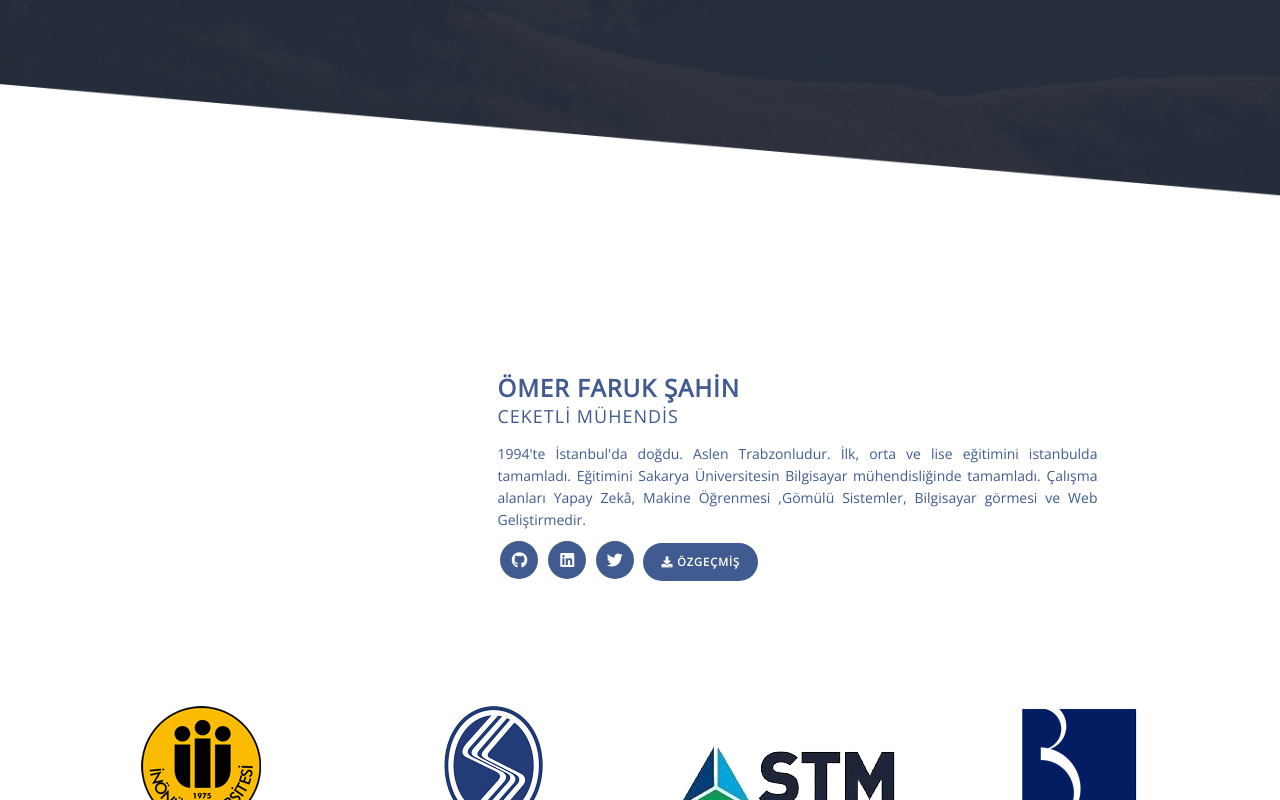
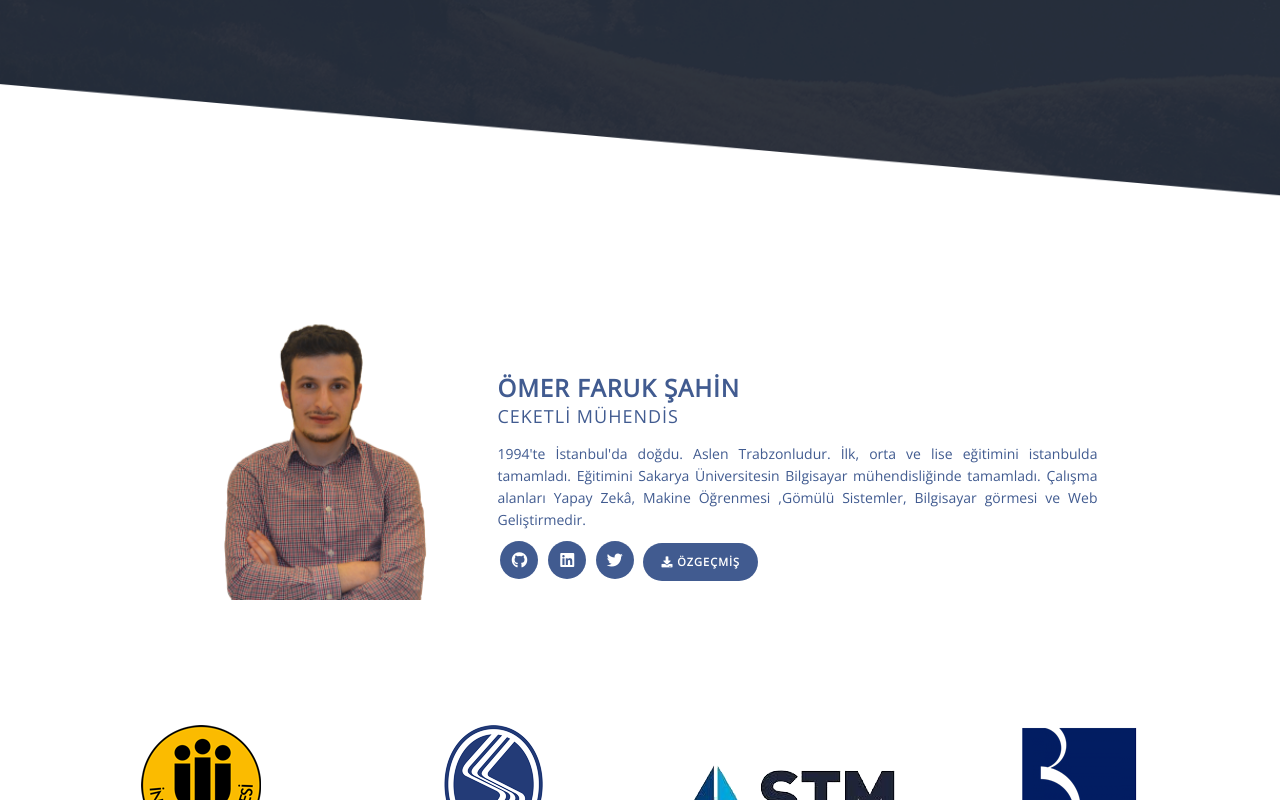
Before and after one commit to ofaruksahintr/ofaruksahintr.github.io, a plain HTML site: page index.html in a window 1280 px wide. Shown: the part 444-1244 px from the top of the page. Drawn offline with nearby package versions, Linux system fonts and the light colour scheme.

Commit message:
Update index.html

```diff
--- a/index.html
+++ b/index.html
@@ -41,7 +41,7 @@
             <div class="row">
               <div class="col-md-10 col-md-offset-1">
                 <div class="left-image col-md-4">
-                  <img src="img/left_image.png" alt="">
+                  <img src="img/left-image.png" alt="">
                 </div>
                 <div class="right-text col-md-8">
                   <h4>Ömer Faruk ŞAHİN<br><em>CEKETLİ MÜHENDİS</em></h4>
```
